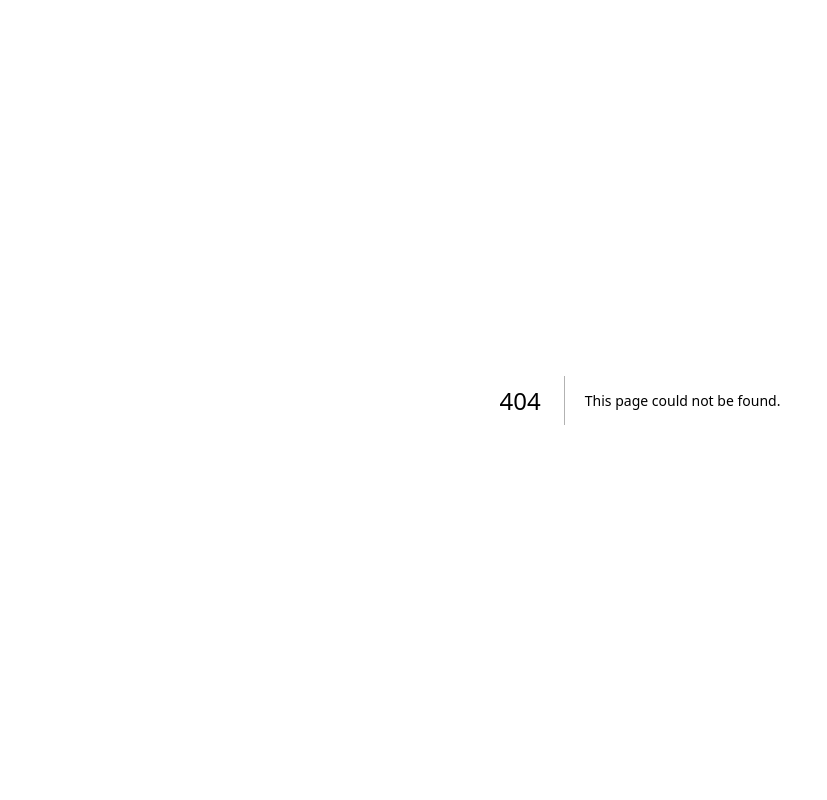
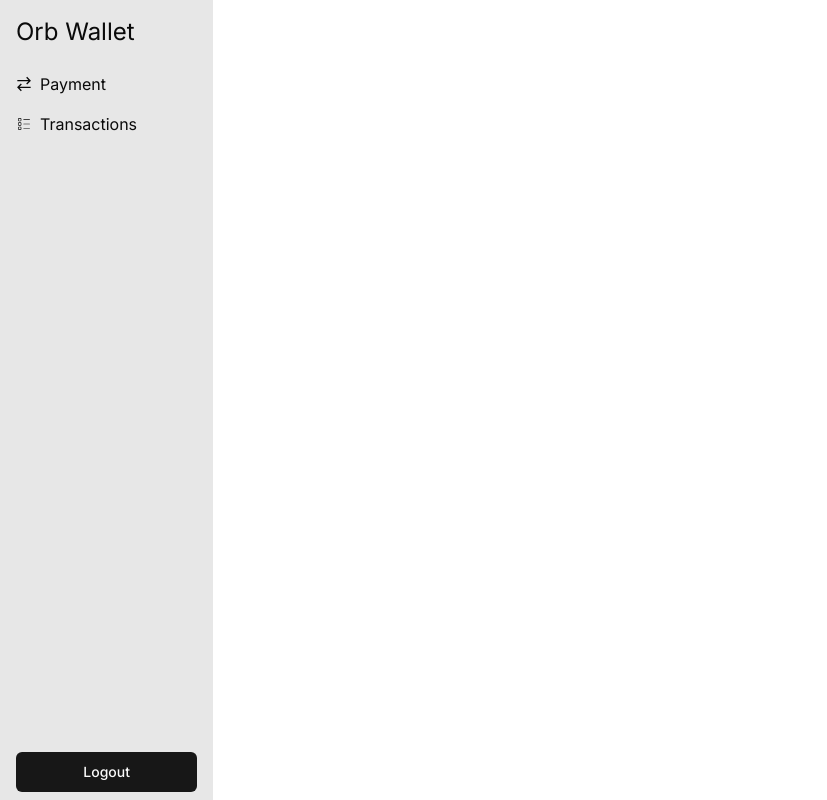
Before and after one commit to AriSafTech/orb-demo-web, a Next.js app: page /dashboard in a window 1280 px wide. Before the commit this address had no page. Shown: the whole page, without its empty margins (0-827 px from the left). Built offline with nearby package versions, Linux system fonts and the light colour scheme.

Commit message:
feat: add regular layout

```diff
--- a/package.json
+++ b/package.json
@@ -24,6 +24,7 @@
     "next-themes": "^0.3.0",
     "react": "^18",
     "react-dom": "^18",
+    "react-icons": "^5.2.1",
     "sonner": "^1.4.41",
     "tailwind-merge": "^2.3.0",
     "tailwindcss-animate": "^1.0.7"
--- /dev/null
+++ b/src/app/(closed)/dashboard/page.tsx
@@ -0,0 +1,3 @@
+export default function RegularDashboard() {
+  return <h1>Regular Dashboard</h1>;
+}
--- /dev/null
+++ b/src/app/(closed)/layout.tsx
@@ -0,0 +1,59 @@
+"use client";
+
+import { IconType } from "react-icons";
+import { GrTransaction as PaymentIcon } from "react-icons/gr";
+import { CiBoxList as TransactionListIcon } from "react-icons/ci";
+import { Button } from "@/components/ui/button";
+import Link from "next/link";
+import { usePathname } from "next/navigation";
+
+type NavItem = {
+  label: string;
+  path: string;
+  icon: IconType;
+};
+
+export default function RegularLayout({
+  children,
+}: Readonly<{
+  children: React.ReactNode;
+}>) {
+  const NAV_ITEMS = [
+    { label: "Payment", path: "/payment", icon: PaymentIcon },
+    {
+      label: "Transactions",
+      path: "/transactions",
+      icon: TransactionListIcon,
+    },
+  ];
+  const pathname = usePathname();
+  const isActive = (path: string) => path === pathname;
+
+  return (
+    <div className="h-full w-full grid grid-cols-12">
+      <aside className="bg-primary/10 col col-span-10 sm:col-span-3 md:col-span-2 px-4 flex flex-col items-start justify-start">
+        <Link href="/" className="text-2xl py-4 w-full">
+          Orb Wallet
+        </Link>
+        <div className="flex-grow">
+          {NAV_ITEMS.map((navItem) => (
+            <Link
+              key={navItem.path}
+              href={navItem.path}
+              className="w-full py-2 flex gap-2 items-center justify-start"
+            >
+              <navItem.icon /> {navItem.label}
+            </Link>
+          ))}
+        </div>
+        <Button
+          className="w-full my-2"
+          onClick={() => console.log("LOGGING OUT")}
+        >
+          Logout
+        </Button>
+      </aside>
+      <div></div>
+    </div>
+  );
+}
--- /dev/null
+++ b/src/app/(closed)/page.tsx
@@ -0,0 +1,3 @@
+export default function RegularDashboard() {
+  return <h1>Regular Dashboard</h1>;
+}
--- /dev/null
+++ b/src/app/(open)/login/page.tsx
@@ -0,0 +1,3 @@
+export default function RegularLoginPage() {
+  return <h1>Regular Login Page</h1>;
+}
--- /dev/null
+++ b/src/app/(open)/register/page.tsx
@@ -0,0 +1,3 @@
+export default function RegularRegisterPage() {
+  return <h1>Regular Register Page</h1>;
+}
--- /dev/null
+++ b/src/app/admin/(open)/login/page.tsx
@@ -0,0 +1,3 @@
+export default function AdminLoginPage() {
+  return <h1>Admin Login Page</h1>;
+}
--- /dev/null
+++ b/src/app/admin/layout.tsx
@@ -0,0 +1,5 @@
+export default function AdminLayout({
+  children,
+}: Readonly<{ children: React.ReactNode }>) {
+  return <div>{children}</div>;
+}
--- a/src/app/page.tsx
+++ /dev/null
@@ -1,9 +0,0 @@
-"use client";
-
-export default function Home() {
-  return (
-    <div className="flex flex-col h-full items-center p-4">
-      <h1>Hello world</h1>
-    </div>
-  );
-}
```
Also changed, not shown: 1 other file (tests, documents, lock files or other folders).
